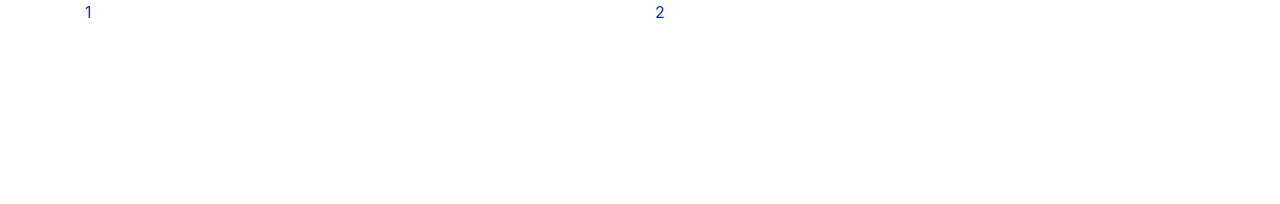
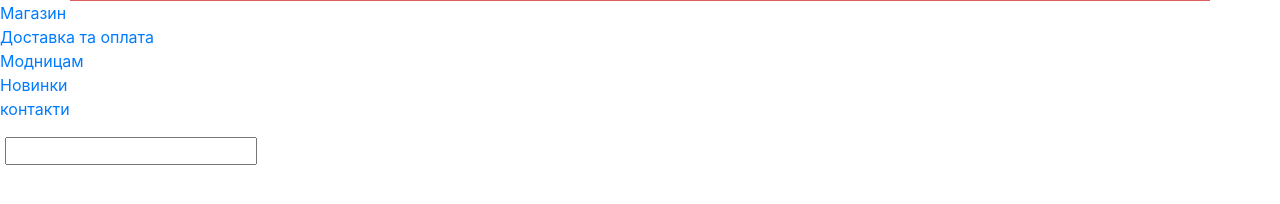
Before and after one commit to shevchenko-ivan/www, a plain HTML site: page index.html in a window 1280 px wide. Drawn offline with Linux system fonts and the light colour scheme.

Commit message:
Header_1

```diff
--- a/css/style.css
+++ b/css/style.css
@@ -2,6 +2,14 @@
   margin: 0;
   padding: 0;
 }
-.container{
-  color:#1133af;
+ ul{
+   list-style: none;
+ }
+ a{
+   text-decoration: none;
+ }
+.header{
+  width: 100%;
+  height: 1px;
+  background-color: rgb(225,94,94);
 }
--- a/index.html
+++ b/index.html
@@ -8,12 +8,26 @@
 
 </head>
 <body>
-	<div class="container">
-		<div class="row">
-			<div class="col">1</div>
-			<div class="col">2</div>
-		</div>
+<head class="container">
+	<div class="container header"></div>  <!-- верхня полоска -->
+	<div class="menu">
+		<nav>
+			<ul>
+				<li><a href="#">Магазин</a></li>
+				<li><a href="#">Доставка та оплата</a></li>
+				<li><a href="#">Модницам</a></li>
+				<li><a href="#">Новинки</a></li>
+				<li><a href="#">контакти</a></li>
+			</ul>
+		</nav>
 	</div>
+	<div class="content-header">
+		<div class="phones"></div>
+		<img src="" alt="">
+		<input type="text">
+		<div class="basket"></div>
+	</div>
+</head>
 
 </body>
 </html>
```
Also changed, not shown: img/icon.png (added).
